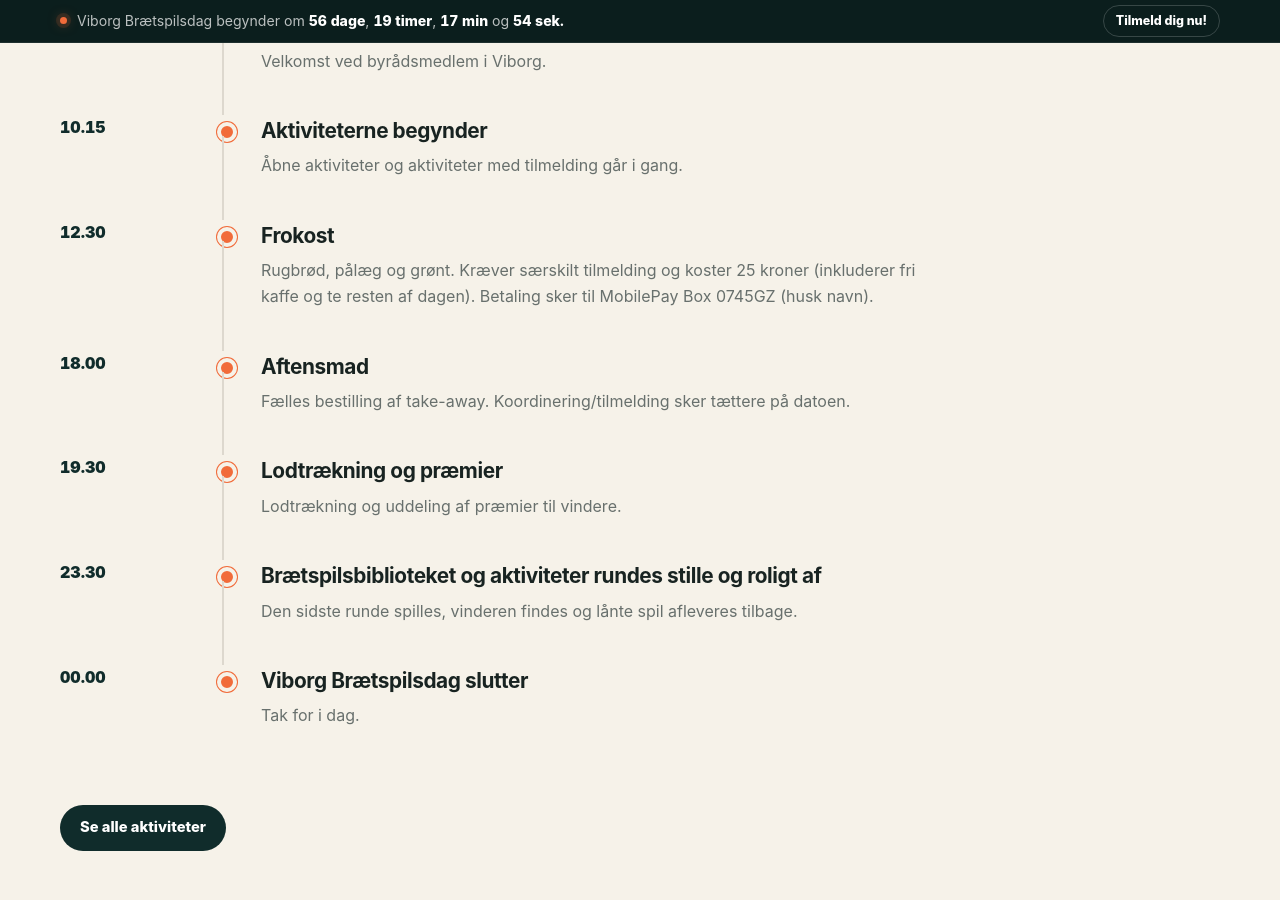
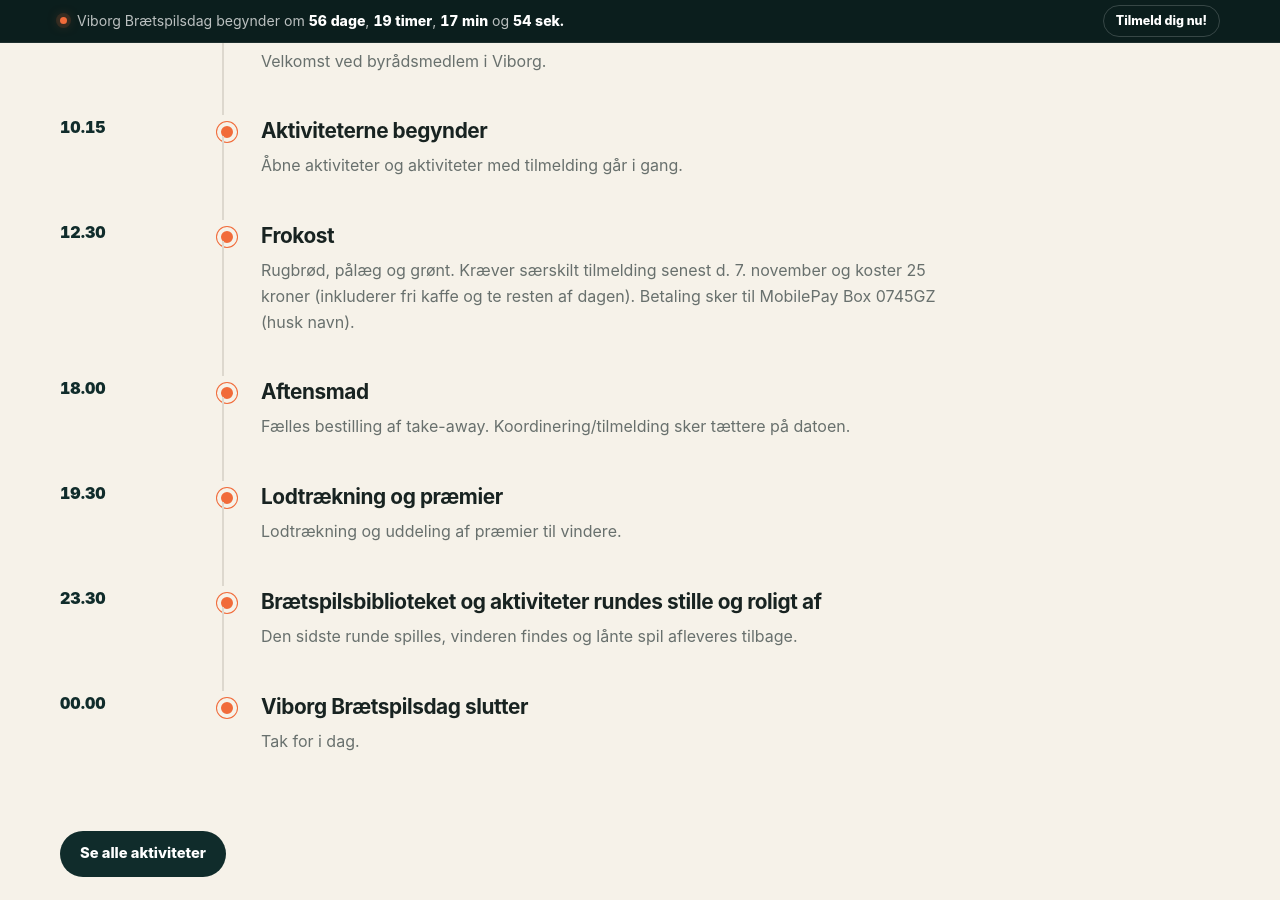
Before and after one commit to Andrejao/spilex, a Jekyll site: the page built from program.html, in a window 1280 px wide and 900 px high, scrolled down 623 px. Built offline with Jekyll 4.4.1, drawn with Linux system fonts in a browser that asks for light colours.

Commit message:
Update hovedprogram.yml

```diff
--- a/_data/hovedprogram.yml
+++ b/_data/hovedprogram.yml
@@ -8,7 +8,7 @@
 
 - tid: "12.30"
   titel: "Frokost"
-  beskrivelse: "Rugbrød, pålæg og grønt. Kræver særskilt tilmelding og koster 25 kroner (inkluderer fri kaffe og te resten af dagen). Betaling sker til MobilePay Box 0745GZ (husk navn)."
+  beskrivelse: "Rugbrød, pålæg og grønt. Kræver særskilt tilmelding senest d. 7. november og koster 25 kroner (inkluderer fri kaffe og te resten af dagen). Betaling sker til MobilePay Box 0745GZ (husk navn)."
 
 - tid: "18.00"
   titel: "Aftensmad"
```
